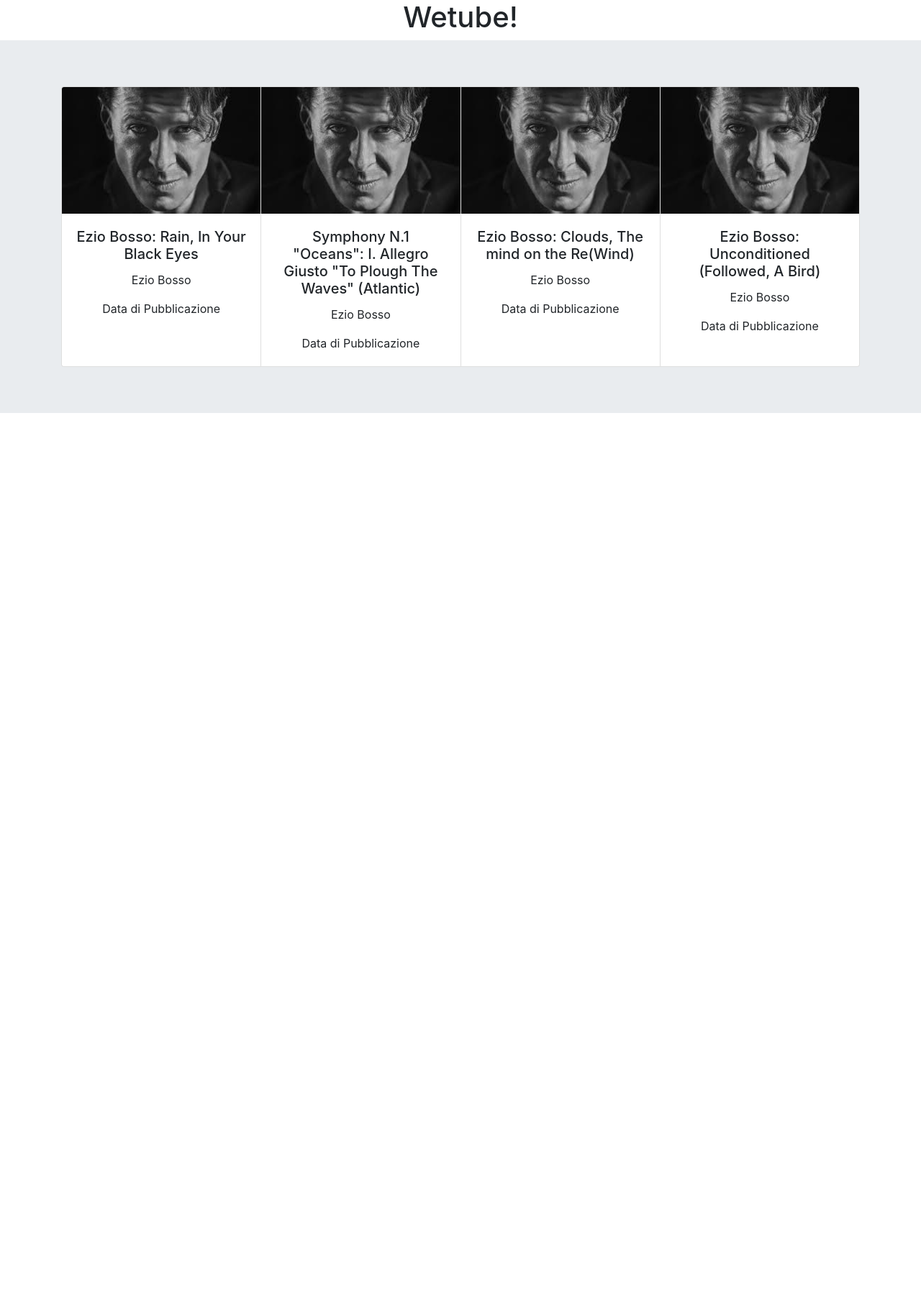
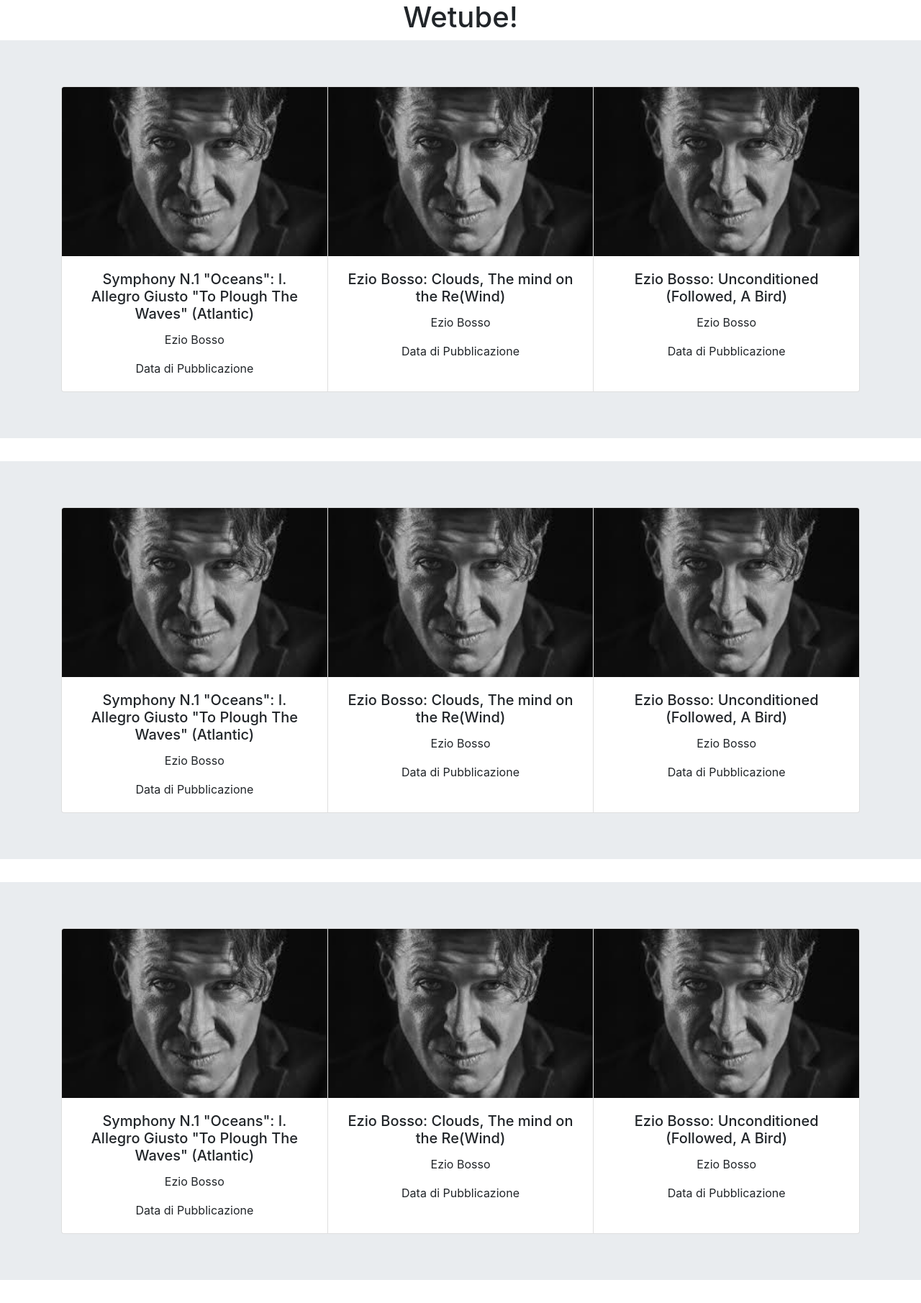
Before and after one commit to AliShadman95/WeTube, a React (Create React App) app in the folder client/: page / in a window 1280 px wide. Shown: the whole page at 72% size. Before the commit the page ends 800 px from the top, so only its background shows below. Built offline with nearby package versions, Linux system fonts and the light colour scheme.

Commit message:
creating video component

```diff
--- a/client/src/components/Main.jsx
+++ b/client/src/components/Main.jsx
@@ -5,6 +5,8 @@
   return <div>
     <h1>Wetube!</h1>
     <VideoContainer />
+    <VideoContainer />
+    <VideoContainer />
   </div>;
 }
 
--- a/client/src/components/videoContainer/VideoContainer.jsx
+++ b/client/src/components/videoContainer/VideoContainer.jsx
@@ -13,18 +13,7 @@
             <Jumbotron fluid>
                 <Container>
                     <CardGroup>
-                        <Card>
-                            <Card.Img variant="top" src={image} />
-                            <Card.Body>
-                                <Card.Title>Ezio Bosso: Rain, In Your Black Eyes</Card.Title>
-                                <Card.Text>
-                                    Ezio Bosso
-      </Card.Text>
-                                <Card.Text>
-                                    Data di Pubblicazione
-      </Card.Text>
-                            </Card.Body>
-                        </Card>
+
                         <Card>
                             <Card.Img variant="top" src={image} />
                             <Card.Body>
```
Also changed, not shown: client/src/components/videoCard/VideoCard.jsx (added, +22 -0 lines).
